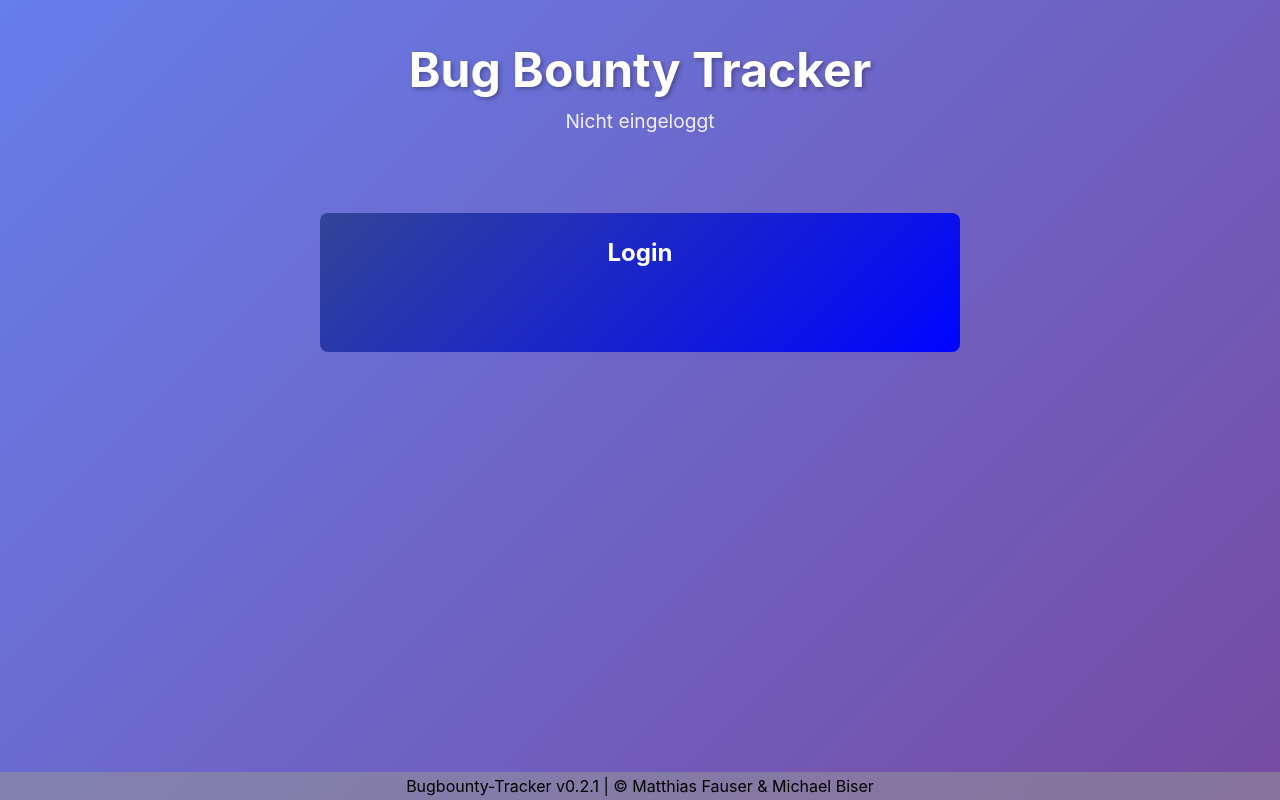
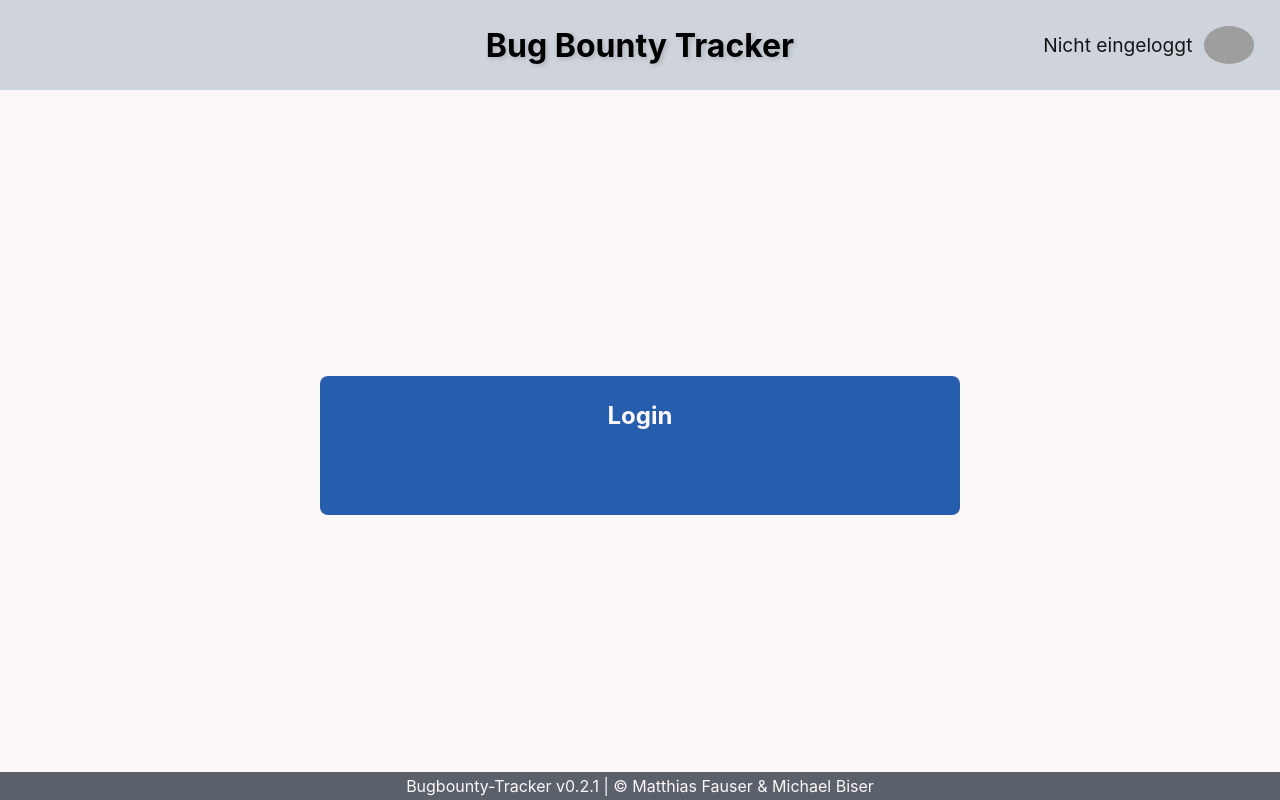
Before and after one commit to WomboCombo53/dhbw-bugbounty, a React (Vite) app in the folder frontend/: page / in a window 1280 px wide. Built offline with nearby package versions, Linux system fonts and the light colour scheme; no server answers; grey boxes are pictures that could not be loaded.

Commit message:
change style

```diff
--- a/frontend/src/App.css
+++ b/frontend/src/App.css
@@ -1,19 +1,32 @@
 .App {
   margin: 0;
   padding: 0;
+  height: 100vh;
+  width: 100vw;
+  display: flex;
+  flex-direction: column;
+  overflow-x: hidden;
 }
 
 .App-header {
-  text-align: center;
-  color: white;
-  padding: 40px 20px;
-  margin-bottom: 40px;
+  color: #000;
+  background: #CED3DC;
+  display: grid;
+  grid-template-columns: 1fr auto 1fr;
+  align-items: center;
+  padding: 2%;
 }
 
 .App-header h1 {
-  font-size: 3rem;
-  margin-bottom: 10px;
-  text-shadow: 2px 2px 4px rgba(0, 0, 0, 0.3);
+  grid-column: 2;
+  justify-self: center;
+  font-size: 2rem;
+  text-shadow: 2px 2px 4px rgba(110, 110, 110, 0.3);
+}
+
+.App-header > :last-child {
+  grid-column: 3;
+  justify-self: end;
 }
 
 .App-header p {
@@ -21,35 +34,40 @@
   opacity: 0.9;
 }
 
+.user-profile {
+  display: flex;
+  align-items: center;
+  gap: 0.75rem;
+  justify-self: end;
+}
+
+.user-info {
+  display: flex;
+  flex-direction: column;
+  align-items: flex-end;
+  text-align: right;
+  font-size: 0.9rem;
+  color: #000;
+  gap: 0.75rem;
+}
+
+.login-button {
+  border-radius: 10px;
+  border: none;
+  padding: 0.4rem 0.8rem;
+  cursor: pointer;
+}
+
 .App-main {
-  margin: auto;
-  height: 100%;
+  margin: 0;
 }
 
 .footer {
   position: fixed;
   bottom: 0;
-  background-color: #96969688;
+  background-color: #5B616A;
+  color: #FCF7F8;
   width: 100%;
   text-align: center;
   padding: 0.5vh;
 }
-
-.error-banner {
-  background-color: #fee;
-  border: 1px solid #fcc;
-  color: #c33;
-  padding: 1rem;
-  margin: 1rem auto;
-  max-width: 1200px;
-  border-radius: 8px;
-  text-align: center;
-  font-weight: 500;
-}
-
-.loading {
-  text-align: center;
-  padding: 2rem;
-  color: #666;
-  font-size: 1.1rem;
-}
--- a/frontend/src/App.jsx
+++ b/frontend/src/App.jsx
@@ -61,20 +61,25 @@ function App() {
       <header className="App-header">
         <h1>Bug Bounty Tracker</h1>
         {user ? (
-            <>
+          <div className="user-profile">
+            <div className="user-info">
               <p>
                 Angemeldet als: <strong>{user.name}</strong>
               </p>
+              <button className="login-button" onClick={handleLogout}>Logout</button>
+            </div>
             <img
               src={user.picture}
               referrerPolicy="no-referrer"
               alt="Profil"
-                style={{ width: "50px", borderRadius: "50%" }}
+              style={{ width: "50px", height: "50px", borderRadius: "50%" }}
             />
-              <button onClick={handleLogout}>Logout</button>
-            </>
+          </div>
         ) : (
+          <div className="user-profile">
             <p>Nicht eingeloggt</p>
+            <img src="https://www.gravatar.com/avatar/?d=mp" style={{ width: "50px", height: "50%", borderRadius: "50%" }} referrerPolicy="no-referrer" alt="Profil"/>
+          </div>
         )}
       </header>
       {!user ? (
--- a/frontend/src/components/AdminDashboard.css
+++ b/frontend/src/components/AdminDashboard.css
@@ -18,6 +18,7 @@ h2, h3{
   justify-content: center;
   align-items: center;
   gap: 10px;
+  margin: 1rem;
 }
 
 .add-button{
@@ -72,3 +73,9 @@ h2, h3{
   flex-direction: row;
   align-items: center;
 }
+
+.team-list{
+  display: flex;
+  flex-direction: column;
+  gap: 20px;
+}
--- a/frontend/src/components/Bug.css
+++ b/frontend/src/components/Bug.css
@@ -1,9 +1,10 @@
 
 .bug-card {
-  border: 2px solid #e0e0e0;
+  border: 2px solid #CED3DC;
   border-radius: 8px;
   padding: 20px;
   transition: transform 0.2s, box-shadow 0.2s;
+  background-color: #ABA9C3;
 
   user-select: none;
   -webkit-user-select: none; /* Safari */
--- a/frontend/src/components/BugSubmissionForm.jsx
+++ b/frontend/src/components/BugSubmissionForm.jsx
@@ -89,33 +89,6 @@ function BugSubmissionForm({ onSubmit }) {
           placeholder="Target company name"
         />
       </div>
-
-      <div className="form-group">
-        <label htmlFor="reporterEmail">Your Email *</label>
-        <input
-          type="email"
-          id="reporterEmail"
-          name="reporterEmail"
-          value={formData.reporterEmail}
-          onChange={handleChange}
-          required
-          placeholder="your.email@example.com"
-        />
-      </div>
-
-      <div className="form-group">
-        <label htmlFor="bountyAmount">Bounty Amount (€)</label>
-        <input
-          type="number"
-          id="bountyAmount"
-          name="bountyAmount"
-          value={formData.bountyAmount}
-          onChange={handleChange}
-          placeholder="Expected bounty amount"
-          min="0"
-        />
-      </div>
-
       <button type="submit" className="submit-btn">Submit Bug Report</button>
     </form>
   )
--- a/frontend/src/components/Login.css
+++ b/frontend/src/components/Login.css
@@ -1,4 +1,11 @@
 .login-container{
+  flex: 1;
+  display: flex;
+  align-items: center;
+  flex-direction: column;
+}
+
+.login-box{
   margin: auto;
   padding: 25px;
   width: 50vw;
@@ -6,12 +13,12 @@
   display: flex;
   flex-direction: column;
   gap: 20px;
-  background: linear-gradient(135deg, #324497 0%, #0004ff 100%);
-  color: white;
+  background: #275DAD;
+  color: #FCF7F8;
   border: none;
   border-radius: 8px;
 }
 
 a{
-  color: white;
+  color: #FCF7F8;
 }
--- a/frontend/src/components/Login.jsx
+++ b/frontend/src/components/Login.jsx
@@ -42,9 +42,12 @@ export default function Login({ onLogin }) {
 
   return (
     <div className="login-container">
-        <h2>Login</h2>
-        <br></br>
-        <div id="googleSignInDiv"></div>
+      <div className="login-box">
+          <h2>Login</h2>
+          <br></br>
+          <div id="googleSignInDiv"></div>
+      </div>
+
     </div>
   );
 }
--- a/frontend/src/components/ReporterDashboard.jsx
+++ b/frontend/src/components/ReporterDashboard.jsx
@@ -74,14 +74,14 @@ export default function AdminDashboard() {
     };
 
     return (
-        <div style={{ display: "grid", gridTemplateColumns: "auto auto" }}>
+        <div style={{ display: "grid", gridTemplateColumns: "auto auto", gap: "0.75rem", padding: "1rem" }}>
             <section className="submission-section">
-                <h2>Submit a Bug Report</h2>
+                <h2 style={{margin: "1rem"}}>Submit a Bug Report</h2>
                 <BugSubmissionForm onSubmit={handleBugSubmit} />
             </section>
 
             <section className="list-section">
-                <h2>Reported Bugs</h2>
+                <h2 style={{margin: "1rem"}}>Reported Bugs</h2>
                 {loading ? (
                 <div className="loading">Loading bug reports...</div>
                 ) : (
--- a/frontend/src/components/Team.css
+++ b/frontend/src/components/Team.css
@@ -3,6 +3,7 @@
   border-radius: 8px;
   padding: 20px;
   transition: transform 0.2s, box-shadow 0.2s;
+  background-color: #ABA9C3;
 
   user-select: none;
   -webkit-user-select: none; /* Safari */
--- a/frontend/src/index.css
+++ b/frontend/src/index.css
@@ -11,7 +11,7 @@ body {
     sans-serif;
   -webkit-font-smoothing: antialiased;
   -moz-osx-font-smoothing: grayscale;
-  background: linear-gradient(135deg, #667eea 0%, #764ba2 100%);
+  background: #FCF7F8;
   min-height: 100vh;
 }
 
```
Lines whose indentation alone changed are shown as unchanged.
